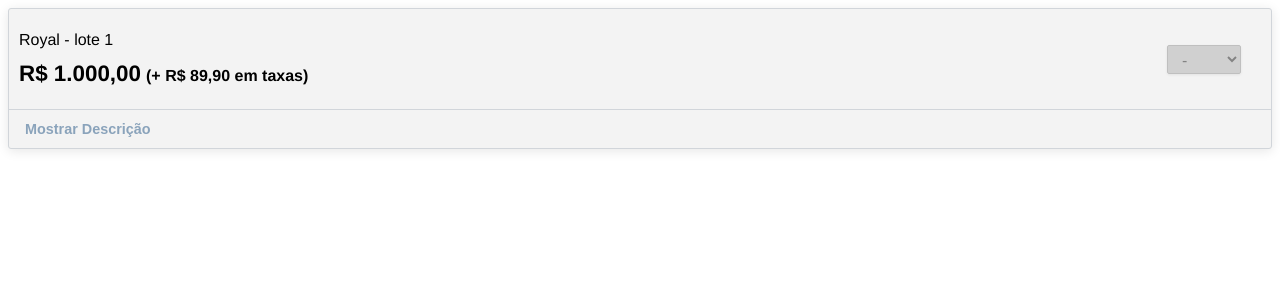
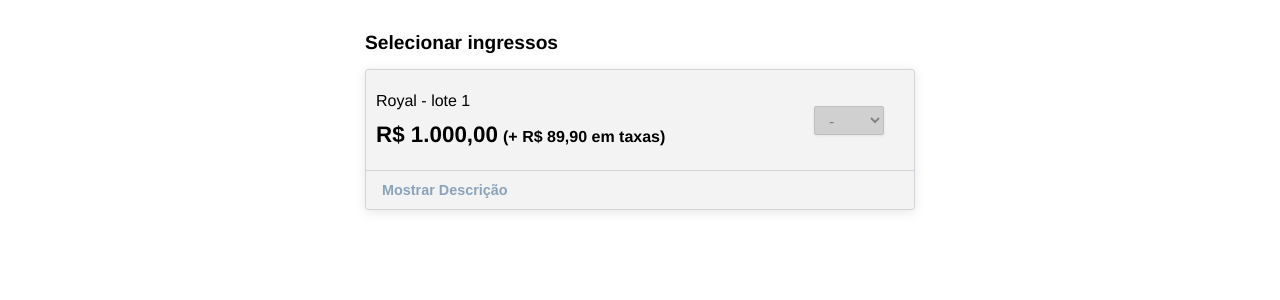
Before and after one commit to lucasmaiaesilva/tickets-checkout, a React (Create React App) app: page / in a window 1280 px wide. Shown: the top 300 px of the page. Built offline with nearby package versions, Linux system fonts and the light colour scheme.

Commit message:
style: add app container style

```diff
--- a/src/App.css
+++ b/src/App.css
@@ -1,5 +1,20 @@
+body {
+  margin: 0;
+  padding: 0;
+}
 .App {
   font-family: Helvetica Neue,Helvetica,PingFang SC,Hiragino Sans GB,Microsoft YaHei,SimSun,sans-serif;
   font-weight: 400;
   -webkit-font-smoothing: antialiased;
+  margin-left: 1rem;
+  margin-right: 1rem;
+  max-width: 550px;
+  padding-top: 2rem;
 }
+
+@media screen and (min-width: 734px) {
+  .App {
+    width: 880px;
+    margin: 0 auto;
+  }
+}
--- a/src/App.js
+++ b/src/App.js
@@ -1,5 +1,6 @@
 import React, { Component } from 'react';
 import Card from './components/Card';
+import TotalText from './components/TotalText';
 
 import './App.css';
 
@@ -7,6 +8,7 @@ class App extends Component {
   render() {
     return (
       <div className="App">
+        <TotalText title="Selecionar ingressos" />
         <Card />
       </div>
     );
--- a/src/components/Select/index.css
+++ b/src/components/Select/index.css
@@ -7,7 +7,7 @@
    font-size: 14px;
    height: 29px;
    padding: 5px; /* If you add too much padding here, the options won't show in IE */
-   width: 68px;
+   width: 60px;
    -webkit-appearance: button;
    -webkit-border-radius: 2px;
    -webkit-box-shadow: 0px 1px 3px rgba(0, 0, 0, 0.1);
@@ -25,7 +25,7 @@
    padding: 5px 10px;
    text-overflow: ellipsis;
    white-space: nowrap;
-   width: 74px;
+   width: 70px;
   outline: none;
 }
 .select select[disabled] {
--- /dev/null
+++ b/src/components/TotalText/index.css
@@ -0,0 +1,8 @@
+.text-block {
+  margin-bottom: 15px;
+}
+
+.text-block .title-text {
+  font-size: 1.2rem;
+  font-weight: bold;
+}
--- /dev/null
+++ b/src/components/TotalText/index.js
@@ -0,0 +1,11 @@
+import React from 'react';
+
+import './index.css';
+
+const TotalText = ({ title  }) => (
+  <div className="text-block">
+    <span class="title-text">{ title }</span>
+  </div>
+);
+
+export default TotalText;
```
